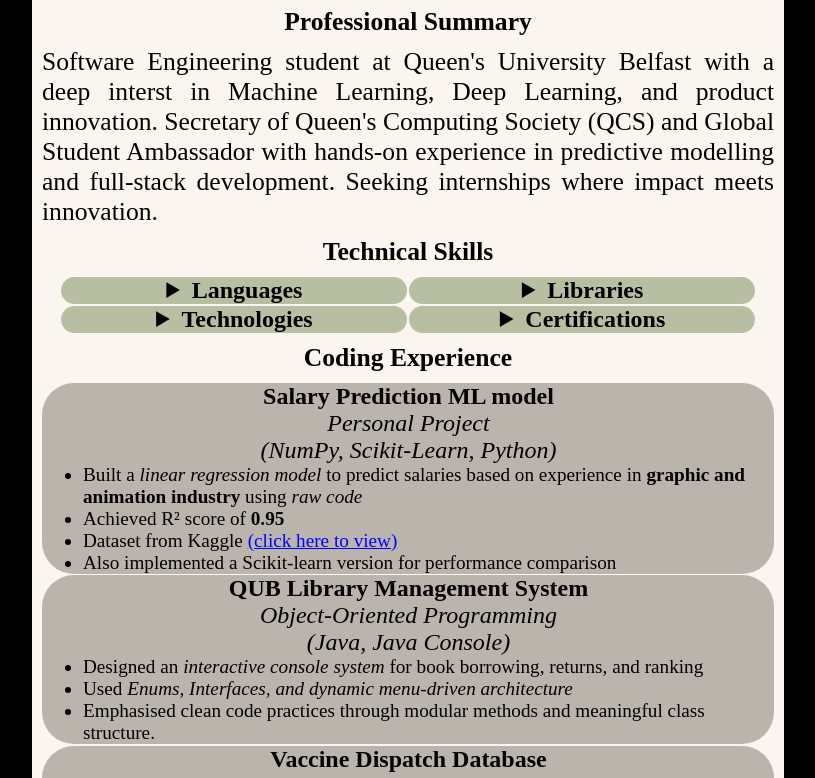
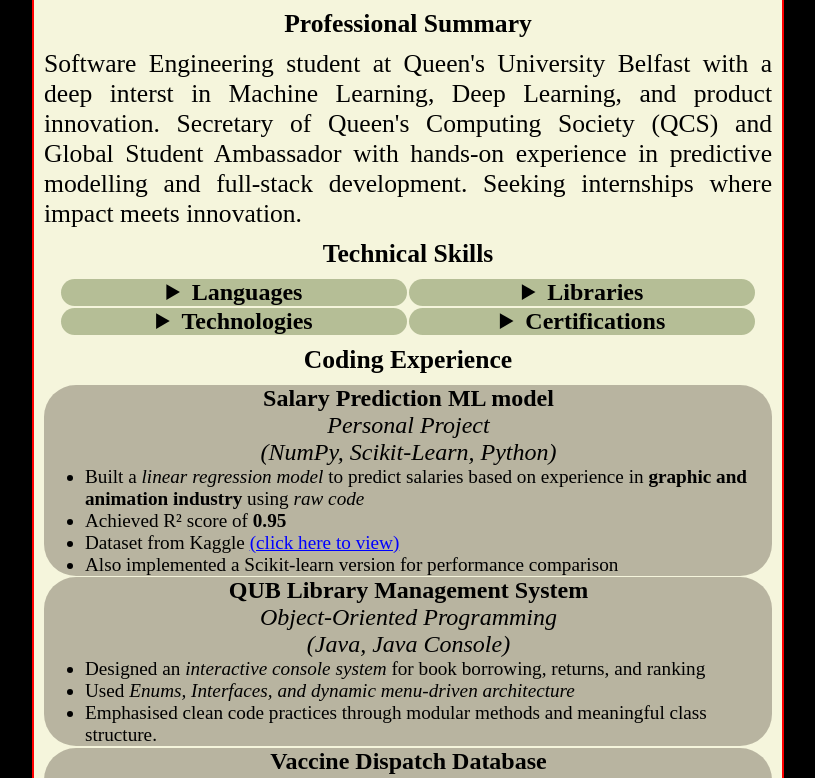
Before and after one commit to Chracker24/CV, a plain HTML site: page Html/Digital_CV.html in a window 1280 px wide. Shown: the part 266-1044 px from the top of the page, without its empty margins (232-1047 px from the left). Drawn offline with Linux system fonts and the light colour scheme.

Commit message:
Changed Colour of background and border

```diff
--- a/CSS/Digital_CV.css
+++ b/CSS/Digital_CV.css
@@ -13,10 +13,11 @@ body{
   margin-top: 5vh;
   margin-left: 20vw;
   margin-right: 20vw;
+  border: 2px solid red;
   color: black;
   font-size: clamp(1rem, 2vw, 10rem);
   gap: 10px;
-  background-color: rgb(250, 245, 239);
+  background-color: beige;
 }
 
 #chr{
```
